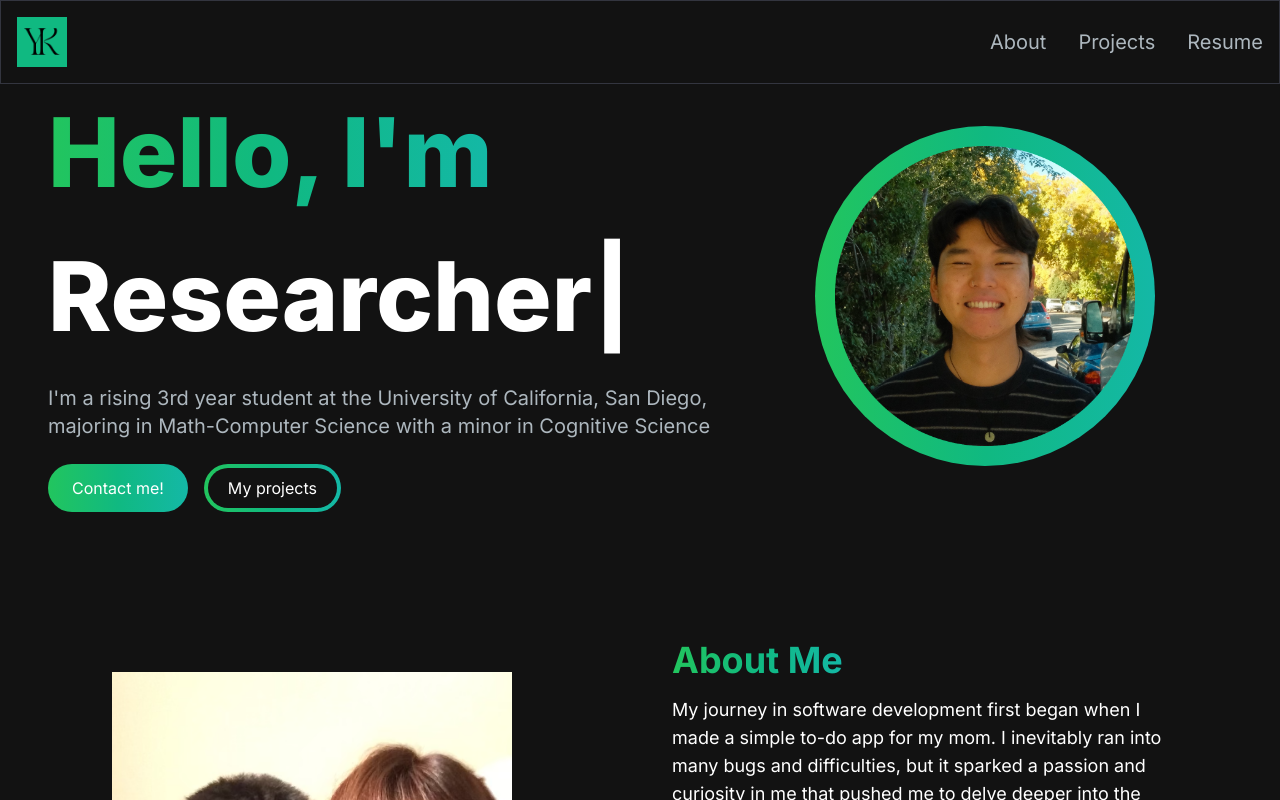
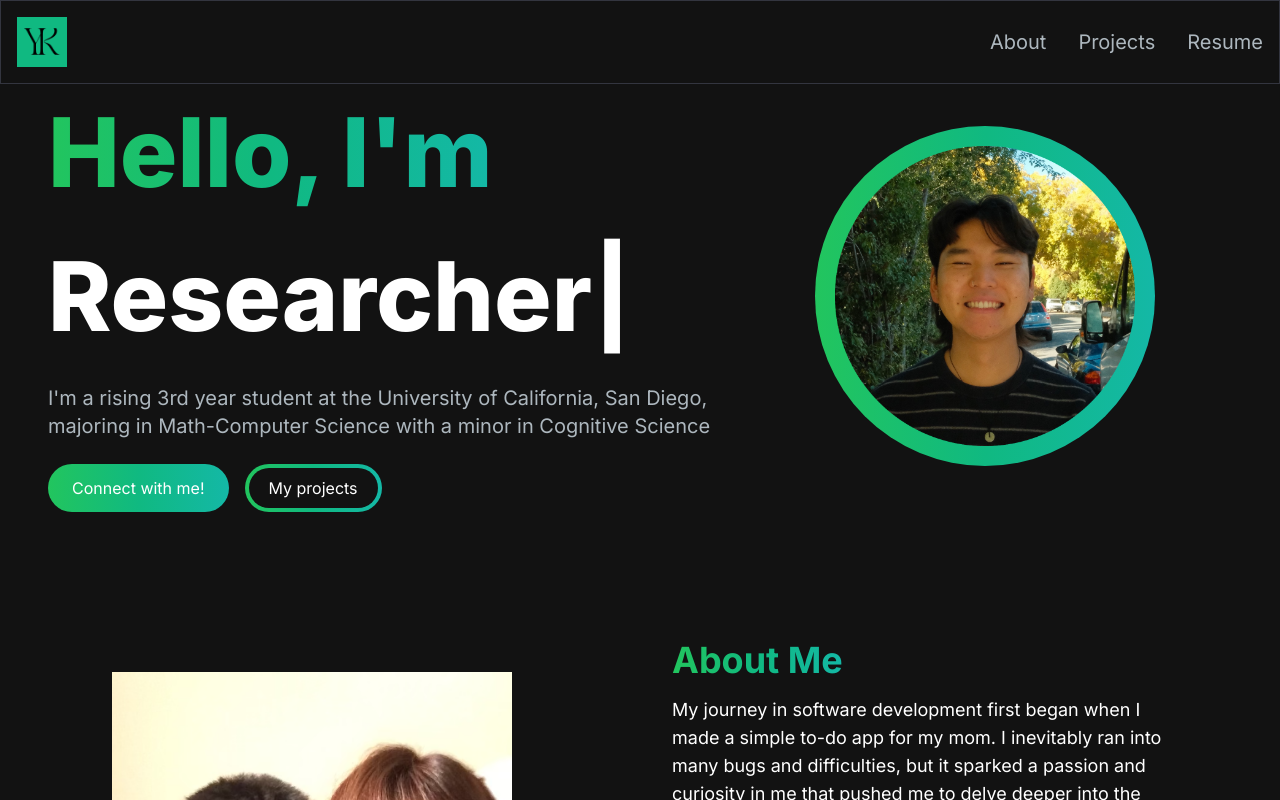
Before and after one commit to yotzkim/portfolio-website, a Next.js app: page / in a window 1280 px wide. Shown: the top 800 px of the page. Built offline with nearby package versions, Linux system fonts and the light colour scheme.

Commit message:
Added links and fixed headshot bug

```diff
--- a/src/app/components/HeroSection.jsx
+++ b/src/app/components/HeroSection.jsx
@@ -36,10 +36,10 @@ const HeroSection = () => {
           </p>
           <div>
              <Link
-               href="https://google.com"
+               href="https://www.linkedin.com/in/yoto-kim/"
                className="inline-block px-6 py-3 w-full sm:w-auto text-white rounded-full mr-4
                 bg-gradient-to-r from-green-500 via-emerald-500 to-teal-500 hover:text-black">
-               Contact me!
+               Connect with me!
              </Link>
              <Link
               href="#projects"
@@ -54,7 +54,7 @@ const HeroSection = () => {
          <div className="col-span-5 place-self-center mt-4 lg:mt-0">
              <div className="rounded-full bg-gradient-to-r from-green-500 via-emerald-500 to-teal-500 w-[250px] h-[250px] lg:w-[340px] lg:h-[340px] relative">
                  <Image
-                    src="/images/HeadShot.png"
+                    src="/images/headshot.png"
                     alt="head shot"
                     className="absolute transform -translate-x-1/2 -translate-y-1/2 top-1/2 left-1/2"
                     width={300}
```
